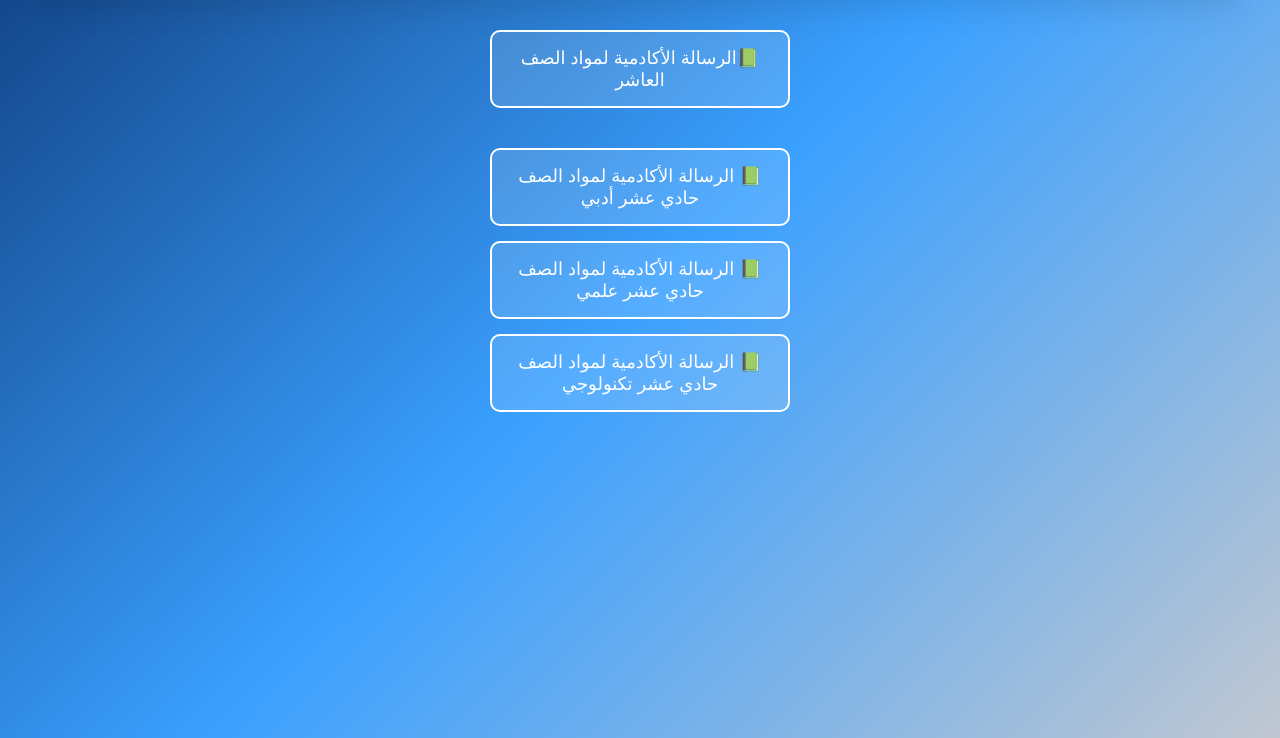
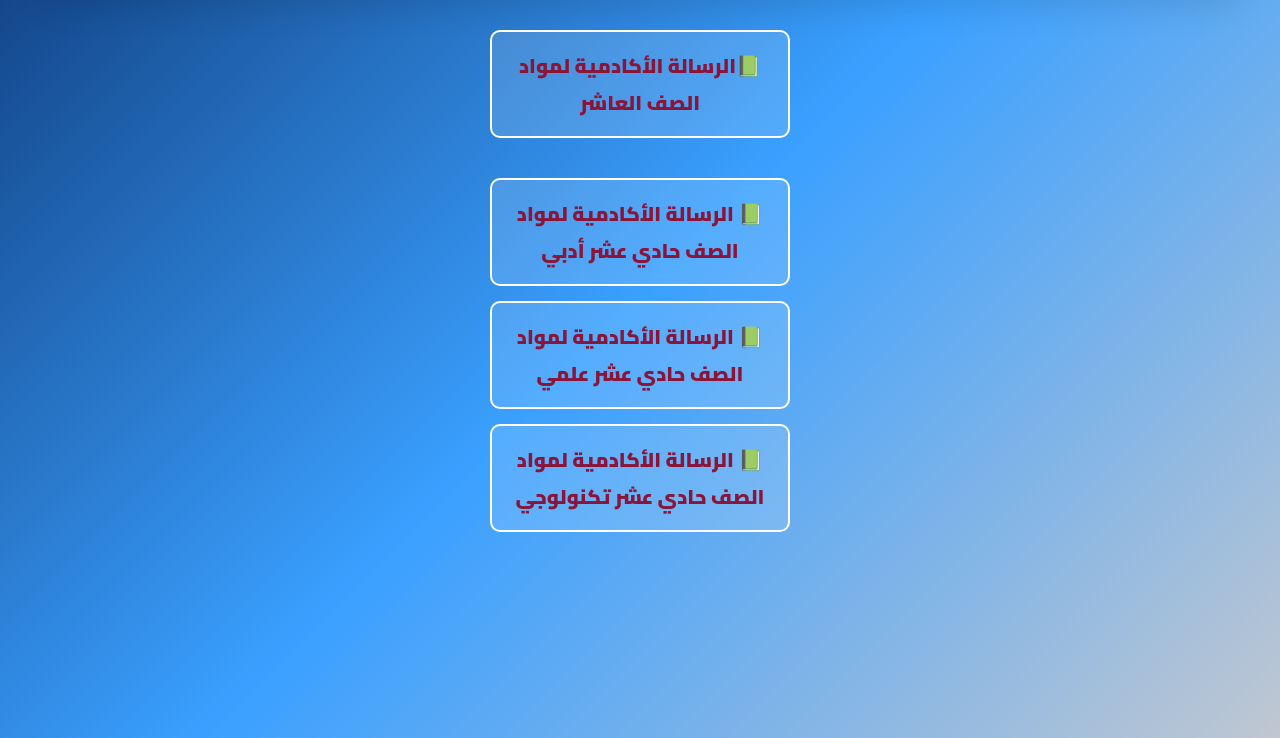
Before and after one commit to omarabdulaziz2026/Student, a plain HTML site: page message.html in a window 1280 px wide. Shown: the part 142-880 px from the top of the page. Drawn offline with Linux system fonts and the light colour scheme.

Commit message:
Update message.html

```diff
--- a/message.html
+++ b/message.html
@@ -5,7 +5,19 @@
   <meta name="viewport" content="width=device-width, initial-scale=1.0">
   <title>الرسالة الأكاديمية - الصفوف</title>
   <link href="https://fonts.googleapis.com/css2?family=Tajawal:wght@400;700&display=swap" rel="stylesheet">
+  <link href="https://fonts.googleapis.com/css2?family=Cairo:wght@700;900&display=swap" rel="stylesheet">
+
+
   <style>
+    .school-title {
+        font-family: 'Cairo', sans-serif;
+        font-weight: 900; /* سميك */
+        color: red;
+        font-size: 32px;
+        text-align: center;
+        color: #8A1538;
+        font-size: 20px;
+    }
     @media (max-width: 768px) {
   .logo-container {
     flex-direction: column;
@@ -97,16 +109,16 @@
           <div class="grade-group">
 
             <div class="grade-buttons">
-              <button onclick="showTable('grade10')">📗الرسالة الأكادمية لمواد الصف العاشر</button>
+              <button onclick="showTable('grade10')"class="school-title">📗الرسالة الأكادمية لمواد الصف العاشر</button>
             </div>
           </div>
           <!-- الصف الحادي عشر -->
           <div class="grade-group">
 
             <div class="grade-buttons">
-              <button onclick="showTable('grade11-A')">📗 الرسالة الأكادمية لمواد الصف حادي عشر أدبي</button>
-              <button onclick="showTable('grade11-B')">📗 الرسالة الأكادمية لمواد الصف حادي عشر علمي</button>
-              <button onclick="showTable('grade11-T')">📗 الرسالة الأكادمية لمواد الصف  حادي عشر تكنولوجي</button>
+              <button onclick="showTable('grade11-A')"class="school-title">📗 الرسالة الأكادمية لمواد الصف حادي عشر أدبي</button>
+              <button onclick="showTable('grade11-B')"class="school-title">📗 الرسالة الأكادمية لمواد الصف حادي عشر علمي</button>
+              <button onclick="showTable('grade11-T')"class="school-title">📗 الرسالة الأكادمية لمواد الصف  حادي عشر تكنولوجي</button>
             </div>
           </div>
           <!-- جدول الصف العاشر -->
```
